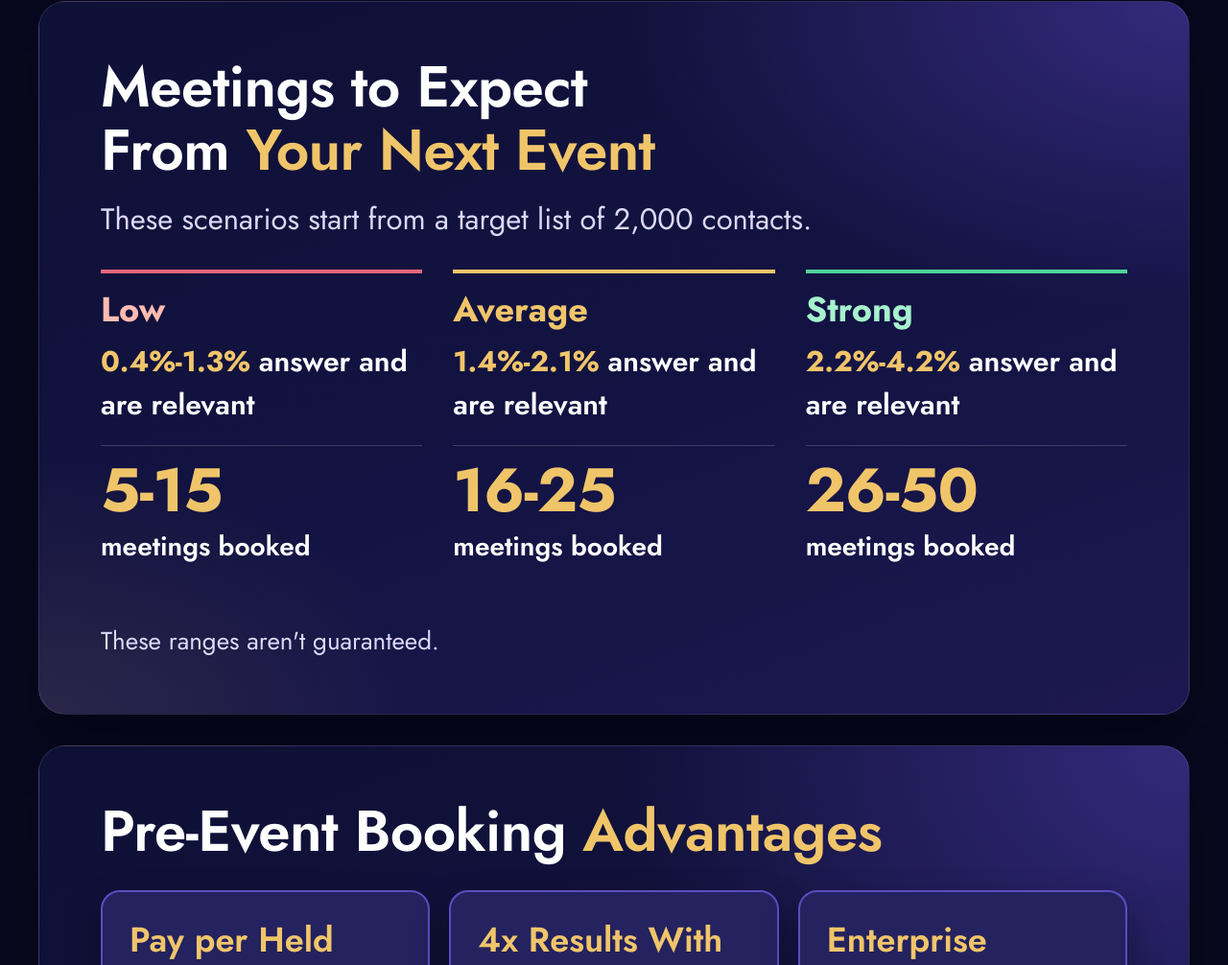
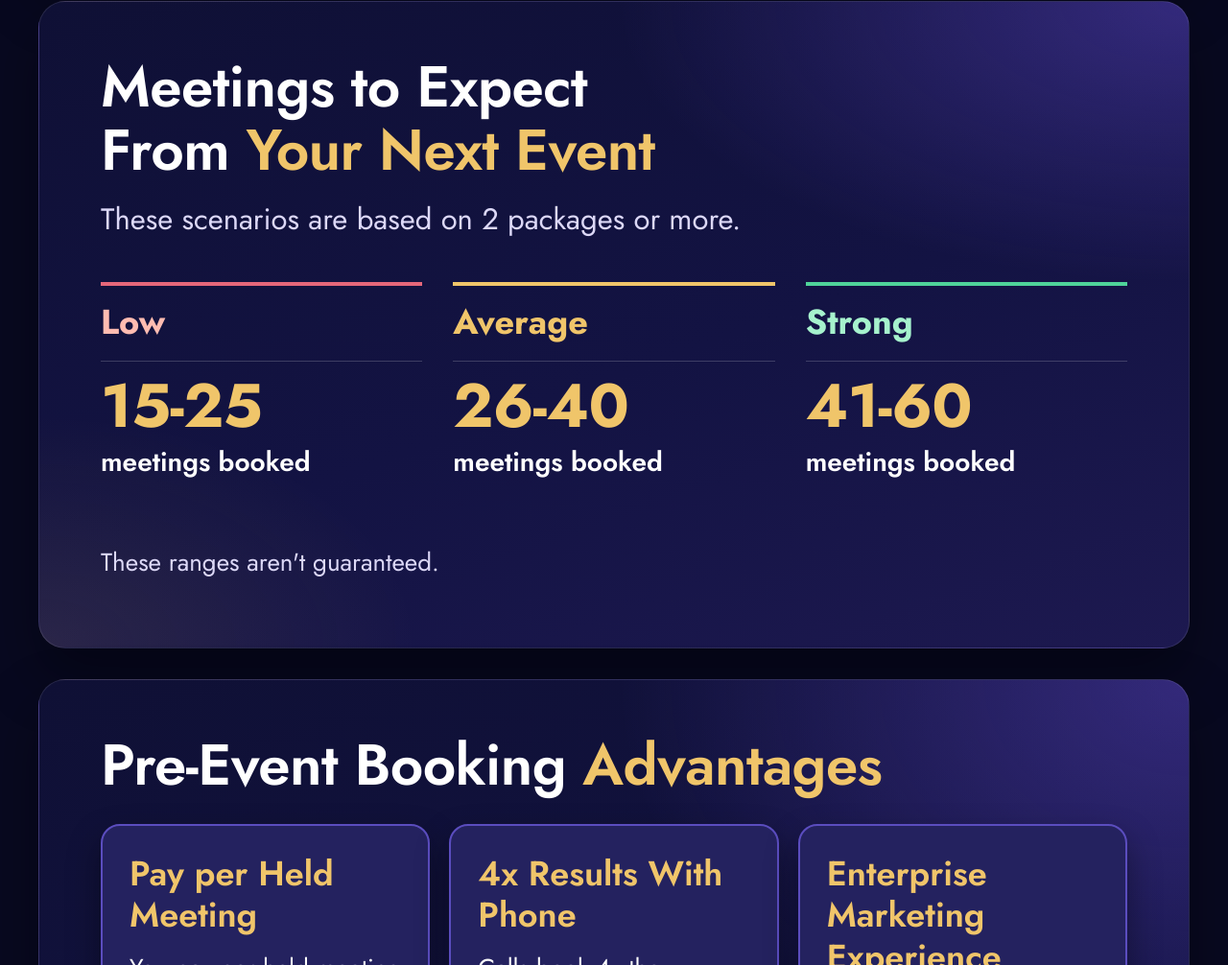
Before and after one commit to danitbensimon/danit-portfolio, a plain HTML site: page meetings-for-conferences/index.html in a window 1280 px wide. Shown: the part 2833-3839 px from the top of the page at 96% size. Drawn offline with Linux system fonts and the light colour scheme.

Commit message:
Meetings for Conferences: scenarios for 2+ packages, 15 to 60 meetings
Co-Authored-By: Claude Opus 5.5 <noreply@anthropic.com>

```diff
--- a/meetings-for-conferences/index.html
+++ b/meetings-for-conferences/index.html
@@ -366,13 +366,13 @@ footer .brand { font-size: 26px; }
 <section class="slide" id="scenarios">
   <div class="head">
     <h2>Meetings to Expect From <span class="g">Your Next Event</span></h2>
-    <p class="lead">These scenarios start from a target list of 2,000 contacts.</p>
+    <p class="lead">These scenarios are based on 2 packages or more.</p>
   </div>
   <div class="body">
     <div class="sc">
-      <div class="sc-col low"><h3>Low</h3><div class="sc-step"><span class="sc-k">0.4%-1.3%</span> answer and are relevant</div><div class="sc-n">5-15</div><div class="sc-u">meetings booked</div></div>
-      <div class="sc-col avg"><h3>Average</h3><div class="sc-step"><span class="sc-k">1.4%-2.1%</span> answer and are relevant</div><div class="sc-n">16-25</div><div class="sc-u">meetings booked</div></div>
-      <div class="sc-col strong"><h3>Strong</h3><div class="sc-step"><span class="sc-k">2.2%-4.2%</span> answer and are relevant</div><div class="sc-n">26-50</div><div class="sc-u">meetings booked</div></div>
+      <div class="sc-col low"><h3>Low</h3><div class="sc-n">15-25</div><div class="sc-u">meetings booked</div></div>
+      <div class="sc-col avg"><h3>Average</h3><div class="sc-n">26-40</div><div class="sc-u">meetings booked</div></div>
+      <div class="sc-col strong"><h3>Strong</h3><div class="sc-n">41-60</div><div class="sc-u">meetings booked</div></div>
     </div>
     <p class="sc-note">These ranges aren&#39;t guaranteed.</p>
   </div>
```
